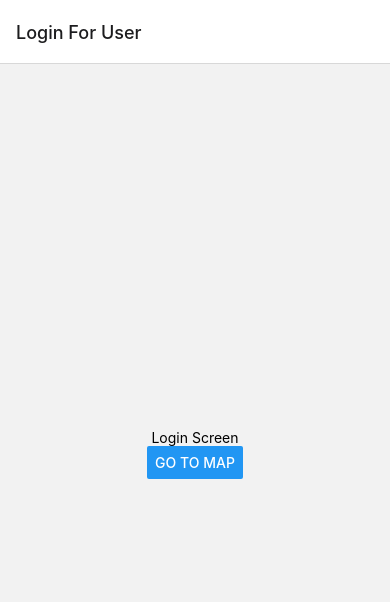
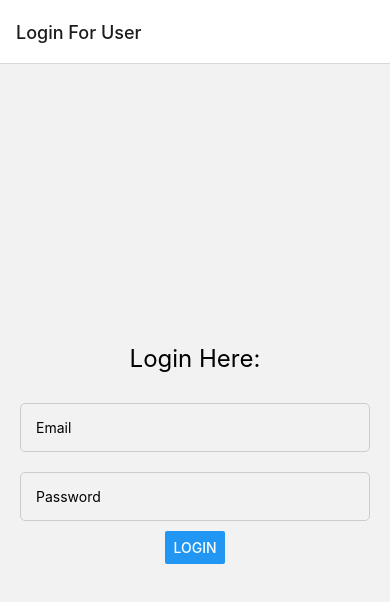
Before and after one commit to sakariye22/customer-taxi-native, a React Native app: screen / in a window 390 px wide. Shown: the top 602 px of the page. Built offline with nearby package versions, Linux system fonts and the light colour scheme.

Commit message:
user log in

```diff
--- a/package.json
+++ b/package.json
@@ -11,6 +11,7 @@
   "dependencies": {
     "@react-navigation/native": "^6.1.10",
     "@react-navigation/native-stack": "^6.9.18",
+    "axios": "^1.6.7",
     "expo": "~50.0.6",
     "expo-location": "^16.5.3",
     "expo-status-bar": "~1.11.1",
--- a/screens/LoginScreen.js
+++ b/screens/LoginScreen.js
@@ -1,11 +1,45 @@
-import React from 'react';
-import { View, Text, Button, StyleSheet } from 'react-native';
+import React, { useState } from 'react';
+import { View, Text, TextInput, Button, StyleSheet, Alert } from 'react-native';
+import axios from 'axios';
 
 export default function LoginScreen({ navigation }) {
+  const [email, setEmail] = useState('');
+  const [password, setPassword] = useState('');
+
+  const loginUser = async () => {
+    try {
+      const response = await axios.post('https://api-focnoae3da-uc.a.run.app/api/login/user', {
+        email: email,
+        password: password,
+      });
+      const { token } = response.data;
+      console.log(token);
+      navigation.navigate('Map');
+    } catch (error) {
+      Alert.alert("Login Failed", "Invalid email or password");
+      console.error(error);
+    }
+  };
+
   return (
     <View style={styles.container}>
-      <Text>Login Screen</Text>
-      <Button title="Go to Map" onPress={() => navigation.navigate('Map')} />
+      <Text style={styles.title}>Login Here:</Text>
+      <TextInput
+        placeholder="Email"
+        value={email}
+        onChangeText={setEmail}
+        style={styles.input}
+        keyboardType="email-address"
+        autoCapitalize="none"
+      />
+      <TextInput
+        placeholder="Password"
+        value={password}
+        onChangeText={setPassword}
+        style={styles.input}
+        secureTextEntry
+      />
+      <Button title="Login" onPress={loginUser} />
     </View>
   );
 }
@@ -15,5 +49,18 @@ const styles = StyleSheet.create({
     flex: 1,
     alignItems: 'center',
     justifyContent: 'center',
+    padding: 20,
+  },
+  title: {
+    fontSize: 24,
+    marginBottom: 20,
+  },
+  input: {
+    width: '100%',
+    marginVertical: 10,
+    padding: 15,
+    borderWidth: 1,
+    borderColor: '#cccccc',
+    borderRadius: 5,
   },
 });
```
Also changed, not shown: 1 other file (tests, documents, lock files or other folders).
